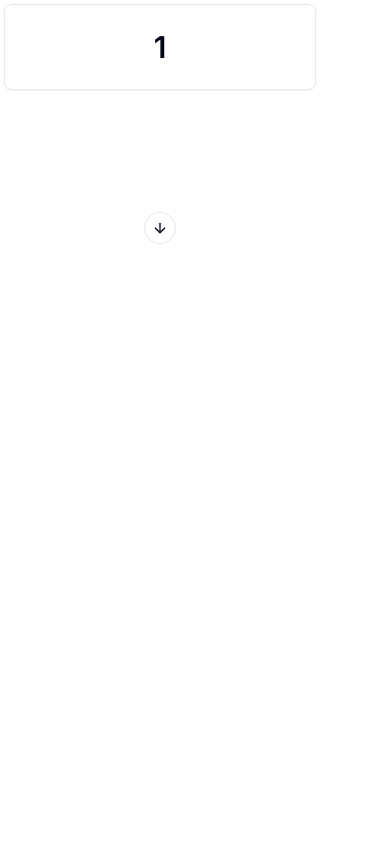
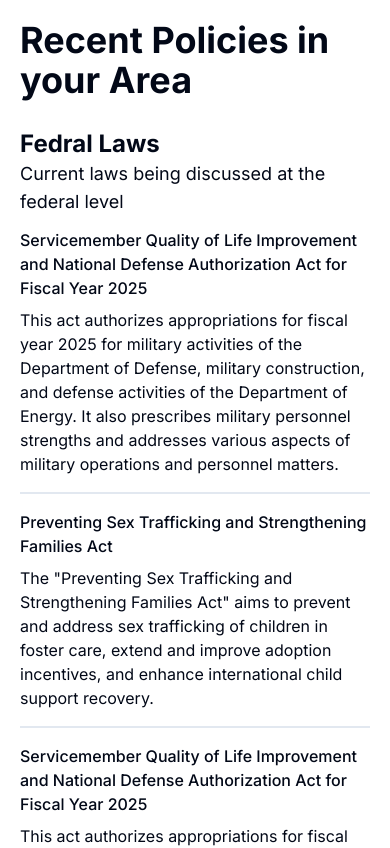
Before and after one commit to IzuEneh/policy-pulse, a Next.js app: page / in a window 390 px wide. Shown: the top 848 px of the page. Built offline with nearby package versions, Linux system fonts and the light colour scheme.

Commit message:
Update home page to work on mobile

```diff
--- a/src/app/mobileHomePage.tsx
+++ b/src/app/mobileHomePage.tsx
@@ -1,41 +1,49 @@
 import Summary from "@/components/ui/summary";
-import { Card, CardContent } from "@/components/ui/card"
-import {
-  Carousel,
-  CarouselContent,
-  CarouselItem,
-  CarouselNext,
-  CarouselPrevious,
-} from "@/components/ui/carousel";
 
 interface Props {
-  summaries: any[];
+  sections: {
+    title: string;
+    subtitle: string;
+    data: {
+      id: string;
+      title: string;
+      summary: string;
+    }[];
+  }[];
 }
 
-export default function MobileHome({ summaries }: Props) {
+export default function MobileHome({ sections }: Props) {
   return (
-    <Carousel
-      opts={{
-        align: "start",
-      }}
-      orientation="vertical"
-      className="w-full max-w-xs"
-    >
-      <CarouselContent className="-mt-1 h-[200px]">
-        {Array.from({ length: 5 }).map((_, index) => (
-          <CarouselItem key={index} className="pt-1 md:basis-1/2">
-            <div className="p-1">
-              <Card>
-                <CardContent className="flex items-center justify-center p-6">
-                  <span className="text-3xl font-semibold">{index + 1}</span>
-                </CardContent>
-              </Card>
+    <main className="flex min-h-screen flex-col items-center gap-2">
+      <h1 className="text-4xl font-bold px-5 pt-5">Recent Policies in your Area</h1>
+      <div className="flex flex-1 flex-col w-full gap-6">
+        {sections.map((section, sectionIndex) => (
+          <>
+            <div className="flex flex-1 flex-col p-5" key={sectionIndex}>
+              <h2 className="text-2xl capitalize font-bold">{section.title}</h2>
+              <p className="text-lg">{section.subtitle}</p>
+              <div className="flex flex-1 flex-col gap-4 mt-3">
+                {section.data.map((item, index) => (
+                  <>
+                    <Summary
+                      key={item.id}
+                      id={item.id}
+                      title={item.title}
+                      summary={item.summary}
+                    />
+                    {index !== section.data.length - 1 ? (
+                      <div className="w-full border bg-slate-700"></div>
+                    ) : null}
+                  </>
+                ))}
+              </div>
             </div>
-          </CarouselItem>
+            {sectionIndex !== sections.length - 1 ? (
+              <div className="w-100 h-3 border bg-slate-400"></div>
+            ) : null}
+          </>
         ))}
-      </CarouselContent>
-      <CarouselPrevious />
-      <CarouselNext />
-    </Carousel>
+      </div>
+    </main>
   );
 }
--- a/src/app/page.tsx
+++ b/src/app/page.tsx
@@ -1,9 +1,9 @@
-'use client'
+"use client";
 
 import Summary from "@/components/ui/summary";
-import { useMediaQuery } from '@/hooks/useMediaQuery'
+import { useMediaQuery } from "@/hooks/useMediaQuery";
 
-import MobileHome from "@/app/mobileHomePage"
+import MobileHome from "@/app/mobileHomePage";
 
 const summaries = [
   {
@@ -50,24 +50,37 @@ const summaries = [
   },
 ];
 
+const sections = [
+  {
+    title: "Fedral Laws",
+    subtitle: "Current laws being discussed at the federal level",
+    data: summaries,
+  },
+  {
+    title: "State Laws",
+    subtitle: "Current laws being discussed at the state level",
+    data: summaries,
+  },
+];
+
 export default function Home() {
-	const isMobile = useMediaQuery('(max-width: 600px)')
+  const isMobile = useMediaQuery("(max-width: 600px)");
 
   if (isMobile) {
-		return <MobileHome summaries={summaries} />
+    return <MobileHome sections={sections} />;
   }
 
   return (
     <main className="flex min-h-screen flex-col items-center gap-5 p-5">
       <h1 className="text-4xl">Recent Policies in your Area</h1>
       <div className="flex flex-1 flex-row w-full">
+        {sections.map((section, sectionIndex) => (
+          <>
             <div className="flex flex-1 flex-col p-6">
-					<h2 className="text-2xl capitalize font-bold">Fedral Laws</h2>
-					<p className="text-lg">
-						Current laws being discussed at the federal level
-					</p>
+              <h2 className="text-2xl capitalize font-bold">{section.title}</h2>
+              <p className="text-lg">{section.subtitle}</p>
               <div className="flex flex-1 flex-col gap-4 mt-3">
-						{summaries.map((item, index) => (
+                {section.data.map((item, index) => (
                   <>
                     <Summary
                       key={item.id}
@@ -75,36 +88,19 @@ export default function Home() {
                       title={item.title}
                       summary={item.summary}
                     />
-								{index !== summaries.length - 1 ? (
+                    {index !== section.data.length - 1 ? (
                       <div className="w-full border bg-slate-700"></div>
                     ) : null}
                   </>
                 ))}
               </div>
             </div>
+            {sectionIndex !== sections.length - 1 ? (
               <div className="h-100 border bg-slate-700"></div>
-				<div className="flex flex-1 flex-col p-6">
-					<h2 className="text-2xl capitalize font-bold">State Laws</h2>
-					<p className="text-lg">
-						Current laws being discussed at the state level
-					</p>
-					<div className="flex flex-1 flex-col gap-4 mt-3">
-						{summaries.map((item, index) => (
-							<>
-								<Summary
-									key={item.id}
-									id={item.id}
-									title={item.title}
-									summary={item.summary}
-								/>
-								{index !== summaries.length - 1 ? (
-									<div className="w-full border bg-slate-700"></div>
             ) : null}
           </>
         ))}
       </div>
-				</div>
-			</div>
     </main>
   );
 }
```
Lines whose indentation alone changed are shown as unchanged.
